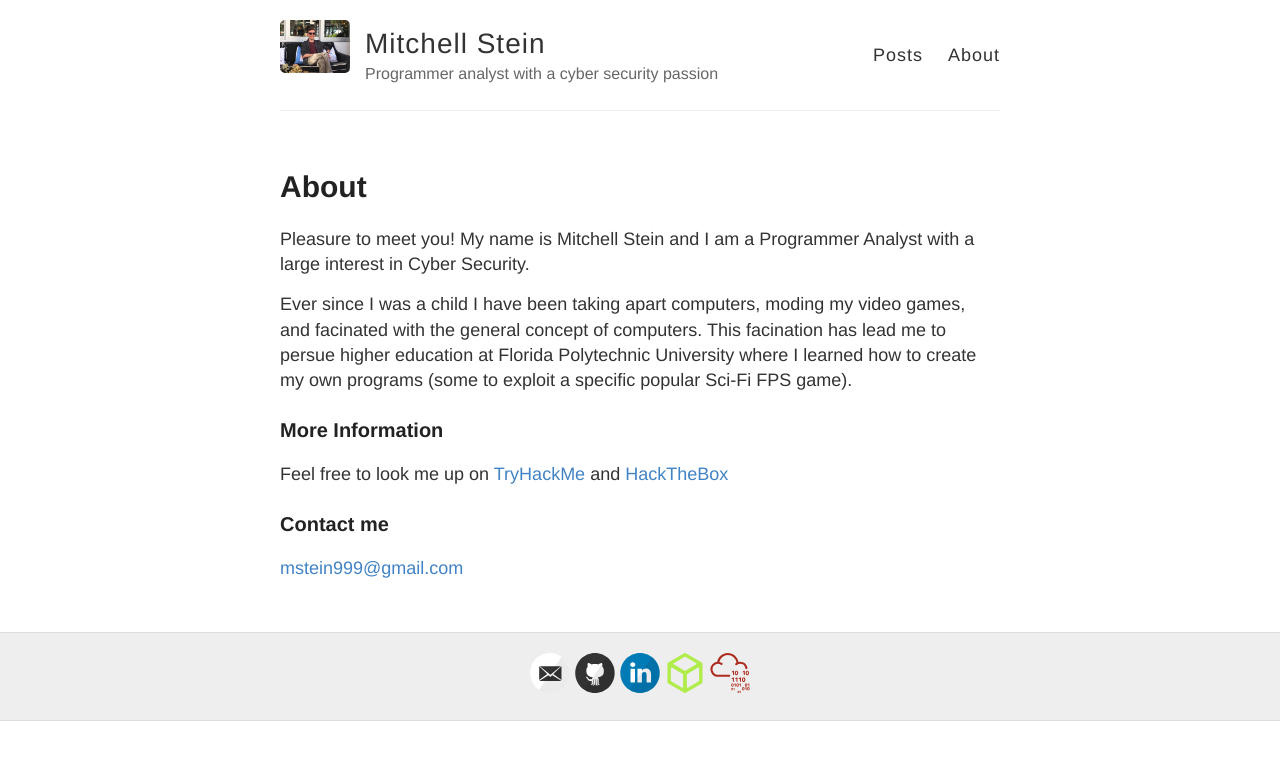
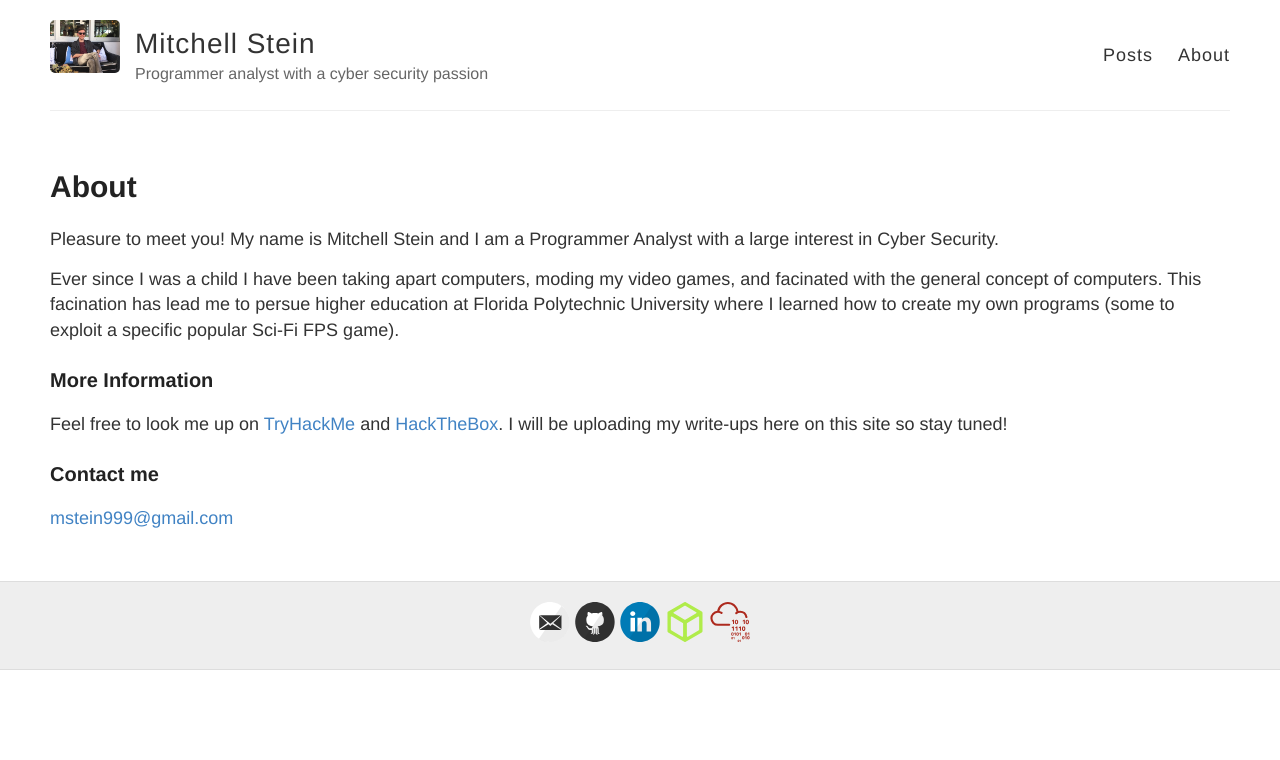
Before and after one commit to MitchellDStein/MSteinCyberSec, a Jekyll site: the page built from about.md, in a window 1280 px wide. Shown: the top 760 px of the page. Built offline with Jekyll 4.4.1, drawn with Linux system fonts in a browser that asks for light colours.

Commit message:
modified

```diff
--- a/_config.yml
+++ b/_config.yml
@@ -24,9 +24,6 @@
   hackthebox: 472180
   tryhackme: Craz3Squirr3l
   linkedin: mitchell-stein-10011996
-  stackoverflow: # your stackoverflow profile, e.g. "users/50476/bart-kiers"
-  youtube: # channel/<your_long_string> or user/<user-name>
-  googleplus: # anything in your profile username that comes after plus.google.com/
 
 
 # Enter your Disqus shortname (not your username) to enable commenting on posts
--- a/_includes/svg-icons.html
+++ b/_includes/svg-icons.html
@@ -1,4 +1,3 @@
-{% if site.footer-links.dribbble %}<a href="https://dribbble.com/{{ site.footer-links.dribbble }}"><i class="svg-icon dribbble"></i></a>{% endif %}
 {% if site.footer-links.email %}<a href="mailto:{{ site.footer-links.email }}"><i class="svg-icon email"></i></a>{% endif %}
 {% if site.footer-links.github %}<a href="https://github.com/{{ site.footer-links.github }}"><i class="svg-icon github"></i></a>{% endif %}
 {% if site.footer-links.linkedin %}<a href="https://www.linkedin.com/in/{{ site.footer-links.linkedin }}"><i class="svg-icon linkedin"></i></a>{% endif %}
--- a/about.md
+++ b/about.md
@@ -10,7 +10,7 @@
 
 ### More Information
 
-Feel free to look me up on [TryHackMe](https://tryhackme.com/p/Craz3Squirr3l) and [HackTheBox](https://app.hackthebox.com/users/472180)
+Feel free to look me up on [TryHackMe](https://tryhackme.com/p/Craz3Squirr3l) and [HackTheBox](https://app.hackthebox.com/users/472180). I will be uploading my write-ups here on this site so stay tuned!
 
 ### Contact me
 
--- a/style.scss
+++ b/style.scss
@@ -25,7 +25,7 @@
 
 .container {
   margin: 0 auto;
-  max-width: 740px;
+  max-width: 1200px;
   padding: 0 10px;
   width: 100%;
 }
```
